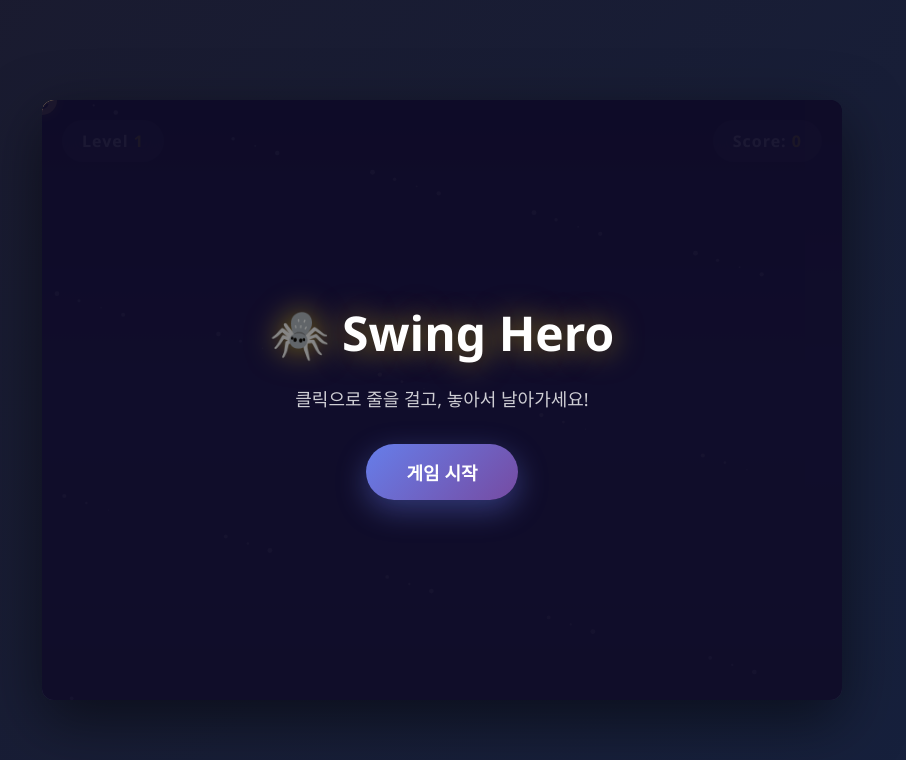
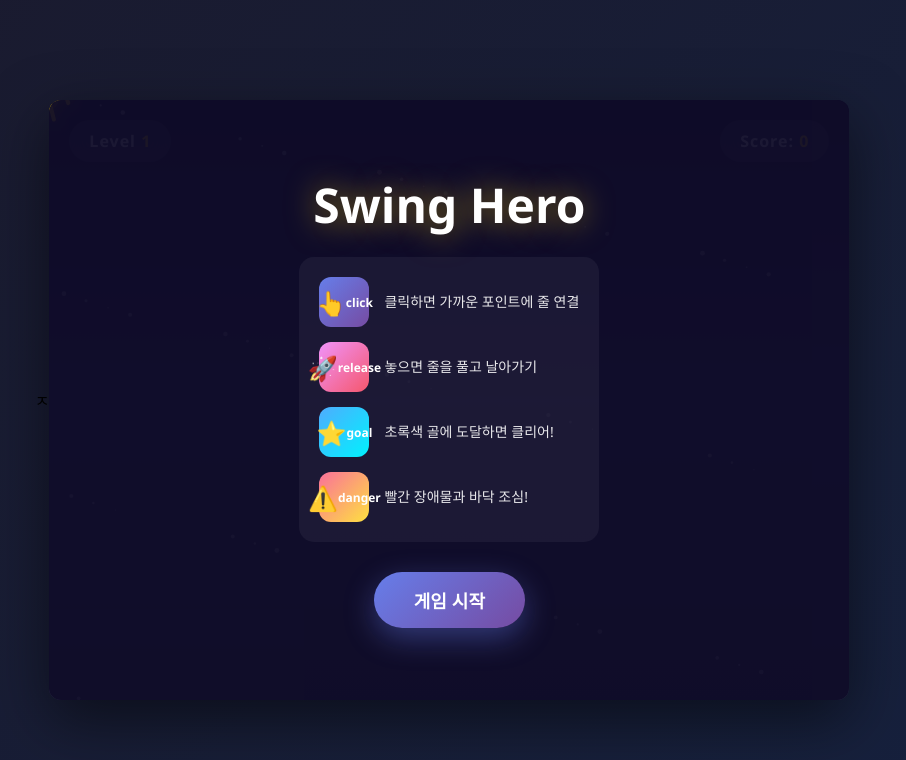
Before and after one commit to junguk03/SpiderMan-Game, a plain HTML site: page index.html in a window 1280 px wide. Shown: the whole page, without its empty margins (198-1104 px from the left). Drawn offline with Linux system fonts and the light colour scheme.

Commit message:
feat: add stickman character and tutorial screen

```diff
--- a/game.js
+++ b/game.js
@@ -46,17 +46,21 @@ function init() {
     resizeCanvas();
     window.addEventListener('resize', resizeCanvas);
 
-    // Input Events
-    canvas.addEventListener('mousedown', handleInput);
-    canvas.addEventListener('mouseup', handleRelease);
-    canvas.addEventListener('touchstart', (e) => {
-        e.preventDefault();
-        handleInput(e.touches[0]);
-    });
-    canvas.addEventListener('touchend', (e) => {
-        e.preventDefault();
-        handleRelease();
-    });
+    // Input Events - document level for better responsiveness
+    document.addEventListener('mousedown', handleInput);
+    document.addEventListener('mouseup', handleRelease);
+    document.addEventListener('touchstart', (e) => {
+        if (gameState === 'playing') {
+            e.preventDefault();
+            handleInput(e.touches[0]);
+        }
+    }, { passive: false });
+    document.addEventListener('touchend', (e) => {
+        if (gameState === 'playing') {
+            e.preventDefault();
+            handleRelease();
+        }
+    }, { passive: false });
 
     // Button Events
     document.getElementById('start-btn').addEventListener('click', startGame);
@@ -129,18 +133,22 @@ function generateLevel(levelNum) {
 function handleInput(e) {
     if (gameState !== 'playing') return;
 
+    // Ignore clicks on buttons
+    if (e.target && e.target.tagName === 'BUTTON') return;
+
     if (!player.attached) {
-        // Find nearest anchor in range
+        // Find nearest anchor in range (no height restriction)
         let nearestAnchor = null;
         let nearestDist = Infinity;
-        const maxRange = 250;
+        const maxRange = 300;
 
         for (const anchor of anchors) {
             const dx = anchor.x - player.x;
             const dy = anchor.y - player.y;
             const dist = Math.sqrt(dx * dx + dy * dy);
 
-            if (dist < maxRange && dist < nearestDist && anchor.y < player.y) {
+            // Only check distance, allow any direction
+            if (dist < maxRange && dist < nearestDist) {
                 nearestDist = dist;
                 nearestAnchor = anchor;
             }
@@ -360,13 +368,13 @@ function drawRope(anchor, player) {
 }
 
 function drawAnchorRanges() {
-    const maxRange = 250;
+    const maxRange = 300;
     for (const anchor of anchors) {
         const dx = anchor.x - player.x;
         const dy = anchor.y - player.y;
         const dist = Math.sqrt(dx * dx + dy * dy);
 
-        if (dist < maxRange && anchor.y < player.y) {
+        if (dist < maxRange) {
             const alpha = 1 - (dist / maxRange);
             ctx.strokeStyle = `rgba(255, 215, 0, ${alpha * 0.3})`;
             ctx.lineWidth = 2;
@@ -469,60 +477,93 @@ function drawGoal(goal) {
 }
 
 function drawPlayer() {
+    const x = player.x;
+    const y = player.y;
+
+    // Calculate swing angle for limb animation
+    const speed = Math.sqrt(player.vx * player.vx + player.vy * player.vy);
+    const swingPhase = Date.now() * 0.01;
+    const limbSwing = Math.sin(swingPhase) * Math.min(speed * 0.05, 0.5);
+
+    // Body rotation based on velocity
+    const bodyAngle = Math.atan2(player.vy, player.vx) + Math.PI / 2;
+
+    ctx.save();
+    ctx.translate(x, y);
+    ctx.rotate(player.attached ? bodyAngle * 0.3 : bodyAngle * 0.5);
+
+    // Stickman dimensions
+    const headRadius = 10;
+    const bodyLength = 25;
+    const limbLength = 18;
+    const lineWidth = 4;
+
+    ctx.strokeStyle = '#ffd700';
+    ctx.fillStyle = '#ffd700';
+    ctx.lineWidth = lineWidth;
+    ctx.lineCap = 'round';
+    ctx.lineJoin = 'round';
+
+    // Glow effect
+    ctx.shadowColor = '#ffd700';
+    ctx.shadowBlur = 15;
+
+    // Head
+    ctx.beginPath();
+    ctx.arc(0, -bodyLength - headRadius, headRadius, 0, Math.PI * 2);
+    ctx.fill();
+
+    // Body
+    ctx.beginPath();
+    ctx.moveTo(0, -bodyLength);
+    ctx.lineTo(0, 0);
+    ctx.stroke();
+
+    // Arms
+    ctx.beginPath();
+    // Left arm
+    ctx.moveTo(0, -bodyLength + 5);
+    ctx.lineTo(-limbLength * Math.cos(0.5 + limbSwing), -bodyLength + 5 + limbLength * Math.sin(0.5 + limbSwing));
+    // Right arm
+    ctx.moveTo(0, -bodyLength + 5);
+    ctx.lineTo(limbLength * Math.cos(0.5 - limbSwing), -bodyLength + 5 + limbLength * Math.sin(0.5 - limbSwing));
+    ctx.stroke();
+
+    // Legs
+    ctx.beginPath();
+    // Left leg
+    ctx.moveTo(0, 0);
+    ctx.lineTo(-limbLength * Math.cos(0.3 - limbSwing), limbLength * Math.sin(0.3 + limbSwing) + 5);
+    // Right leg
+    ctx.moveTo(0, 0);
+    ctx.lineTo(limbLength * Math.cos(0.3 + limbSwing), limbLength * Math.sin(0.3 - limbSwing) + 5);
+    ctx.stroke();
+
+    // Eyes on head
+    ctx.shadowBlur = 0;
+    ctx.fillStyle = '#2d3436';
+    ctx.beginPath();
+    ctx.arc(-3, -bodyLength - headRadius, 2, 0, Math.PI * 2);
+    ctx.arc(3, -bodyLength - headRadius, 2, 0, Math.PI * 2);
+    ctx.fill();
+
+    ctx.restore();
+
     // Trail effect
-    const trailLength = 5;
-    for (let i = 0; i < trailLength; i++) {
-        const alpha = (1 - i / trailLength) * 0.3;
-        const offset = i * 3;
-        ctx.fillStyle = `rgba(255, 215, 0, ${alpha})`;
+    const trailLength = 4;
+    for (let i = 1; i <= trailLength; i++) {
+        const alpha = (1 - i / trailLength) * 0.2;
+        const offset = i * 4;
+        ctx.strokeStyle = `rgba(255, 215, 0, ${alpha})`;
+        ctx.lineWidth = 3;
         ctx.beginPath();
         ctx.arc(
-            player.x - player.vx * offset * 0.3,
-            player.y - player.vy * offset * 0.3,
-            CONFIG.playerRadius - i * 2,
-            0, Math.PI * 2
+            x - player.vx * offset * 0.2,
+            y - player.vy * offset * 0.2,
+            8, 0, Math.PI * 2
         );
-        ctx.fill();
+        ctx.stroke();
     }
-
-    // Main body glow
-    const gradient = ctx.createRadialGradient(
-        player.x, player.y, 0,
-        player.x, player.y, CONFIG.playerRadius * 1.5
-    );
-    gradient.addColorStop(0, 'rgba(255, 215, 0, 0.5)');
-    gradient.addColorStop(1, 'rgba(255, 215, 0, 0)');
-    ctx.fillStyle = gradient;
-    ctx.beginPath();
-    ctx.arc(player.x, player.y, CONFIG.playerRadius * 1.5, 0, Math.PI * 2);
-    ctx.fill();
-
-    // Main body
-    const bodyGradient = ctx.createRadialGradient(
-        player.x - 5, player.y - 5, 0,
-        player.x, player.y, CONFIG.playerRadius
-    );
-    bodyGradient.addColorStop(0, '#ffeaa7');
-    bodyGradient.addColorStop(1, '#fdcb6e');
-    ctx.fillStyle = bodyGradient;
-    ctx.beginPath();
-    ctx.arc(player.x, player.y, CONFIG.playerRadius, 0, Math.PI * 2);
-    ctx.fill();
-
-    // Face
-    ctx.fillStyle = '#2d3436';
-    // Eyes
-    ctx.beginPath();
-    ctx.arc(player.x - 5, player.y - 3, 3, 0, Math.PI * 2);
-    ctx.arc(player.x + 5, player.y - 3, 3, 0, Math.PI * 2);
-    ctx.fill();
-
-    // Smile
-    ctx.strokeStyle = '#2d3436';
-    ctx.lineWidth = 2;
-    ctx.beginPath();
-    ctx.arc(player.x, player.y + 2, 6, 0.1 * Math.PI, 0.9 * Math.PI);
-    ctx.stroke();
 }
 
 function drawInstructions() {
--- a/index.html
+++ b/index.html
@@ -1,4 +1,4 @@
-<!DOCTYPE html>
+<!DOCTYPE html>ㅈ
 <html lang="ko">
 <head>
     <meta charset="UTF-8">
@@ -16,8 +16,25 @@
         </div>
 
         <div id="start-screen" class="screen">
-            <h1>🕷️ Swing Hero</h1>
-            <p>클릭으로 줄을 걸고, 놓아서 날아가세요!</p>
+            <h1>Swing Hero</h1>
+            <div class="tutorial">
+                <div class="tutorial-item">
+                    <span class="tutorial-icon">click</span>
+                    <span class="tutorial-text">클릭하면 가까운 포인트에 줄 연결</span>
+                </div>
+                <div class="tutorial-item">
+                    <span class="tutorial-icon">release</span>
+                    <span class="tutorial-text">놓으면 줄을 풀고 날아가기</span>
+                </div>
+                <div class="tutorial-item">
+                    <span class="tutorial-icon">goal</span>
+                    <span class="tutorial-text">초록색 골에 도달하면 클리어!</span>
+                </div>
+                <div class="tutorial-item">
+                    <span class="tutorial-icon">danger</span>
+                    <span class="tutorial-text">빨간 장애물과 바닥 조심!</span>
+                </div>
+            </div>
             <button id="start-btn" class="btn">게임 시작</button>
         </div>
 
--- a/style.css
+++ b/style.css
@@ -127,6 +127,79 @@ body {
     transform: translateY(0);
 }
 
+/* Tutorial Styles */
+.tutorial {
+    display: flex;
+    flex-direction: column;
+    gap: 15px;
+    margin-bottom: 30px;
+    padding: 20px;
+    background: rgba(255, 255, 255, 0.05);
+    border-radius: 15px;
+    max-width: 320px;
+}
+
+.tutorial-item {
+    display: flex;
+    align-items: center;
+    gap: 15px;
+}
+
+.tutorial-icon {
+    width: 50px;
+    height: 50px;
+    border-radius: 12px;
+    display: flex;
+    align-items: center;
+    justify-content: center;
+    font-size: 12px;
+    font-weight: bold;
+    color: #fff;
+    flex-shrink: 0;
+}
+
+.tutorial-icon::before {
+    font-size: 24px;
+}
+
+.tutorial-item:nth-child(1) .tutorial-icon {
+    background: linear-gradient(135deg, #667eea, #764ba2);
+}
+
+.tutorial-item:nth-child(1) .tutorial-icon::before {
+    content: "👆";
+}
+
+.tutorial-item:nth-child(2) .tutorial-icon {
+    background: linear-gradient(135deg, #f093fb, #f5576c);
+}
+
+.tutorial-item:nth-child(2) .tutorial-icon::before {
+    content: "🚀";
+}
+
+.tutorial-item:nth-child(3) .tutorial-icon {
+    background: linear-gradient(135deg, #4facfe, #00f2fe);
+}
+
+.tutorial-item:nth-child(3) .tutorial-icon::before {
+    content: "⭐";
+}
+
+.tutorial-item:nth-child(4) .tutorial-icon {
+    background: linear-gradient(135deg, #fa709a, #fee140);
+}
+
+.tutorial-item:nth-child(4) .tutorial-icon::before {
+    content: "⚠️";
+}
+
+.tutorial-text {
+    color: rgba(255, 255, 255, 0.9);
+    font-size: 14px;
+    line-height: 1.4;
+}
+
 @media (max-width: 600px) {
     #game-container {
         border-radius: 0;
@@ -150,4 +223,19 @@ body {
         padding: 8px 15px;
         font-size: 14px;
     }
+
+    .tutorial {
+        padding: 15px;
+        gap: 12px;
+        max-width: 280px;
+    }
+
+    .tutorial-icon {
+        width: 40px;
+        height: 40px;
+    }
+
+    .tutorial-text {
+        font-size: 13px;
+    }
 }
```
Also changed, not shown: README.md.
